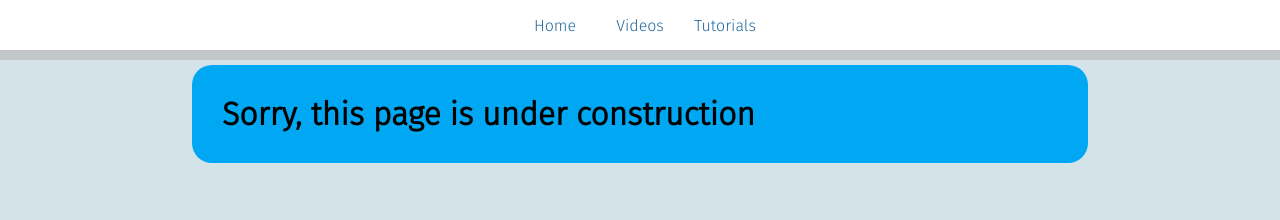
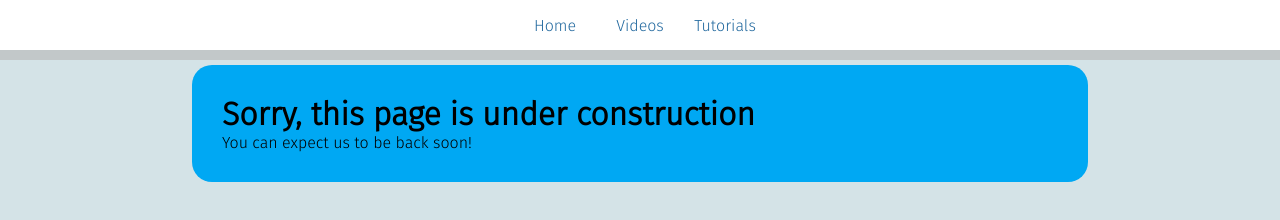
Before and after one commit to useless-production/useless-production.github.io, a plain HTML site: page tutorials.html in a window 1280 px wide. Drawn offline with Linux system fonts and the light colour scheme.

Commit message:
Update tutorials.html

```diff
--- a/tutorials.html
+++ b/tutorials.html
@@ -21,6 +21,7 @@
 <div class="page-content">
 <div class="video-container">
 	<h1>Sorry, this page is under construction</h1>
+	<p>You can expect us to be back soon!</p>
 </div>
 </div>
 </body>
```
